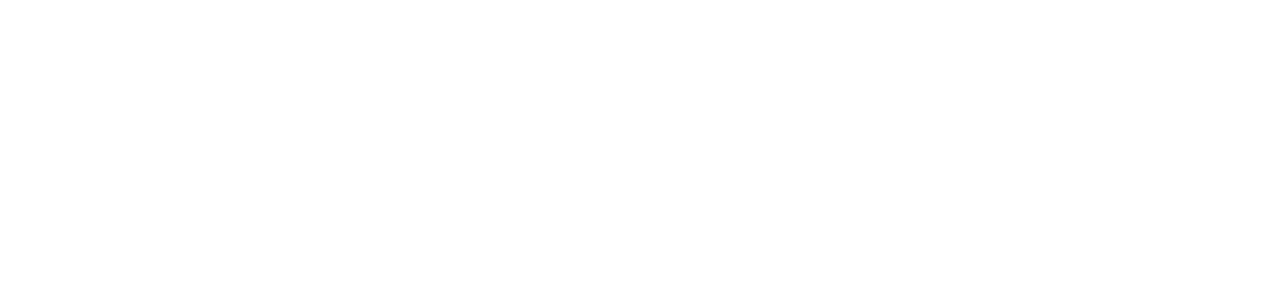
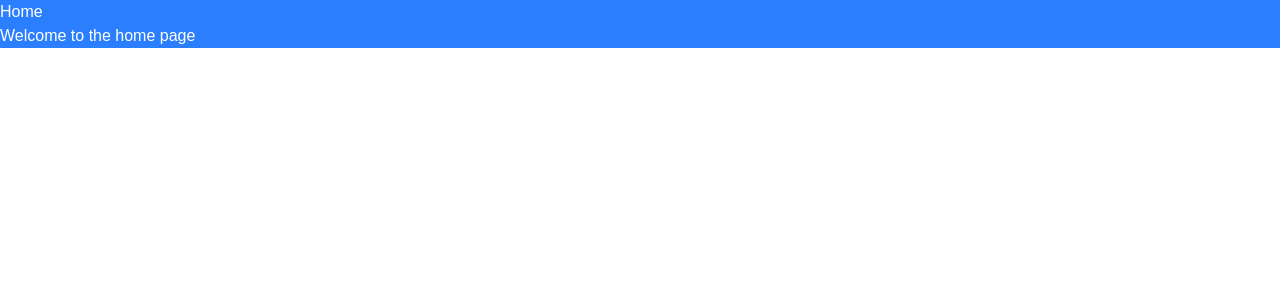
Before and after one commit to NOCKTOWL/appify-devs-test, a Next.js app: page / in a window 1280 px wide. Shown: the top 300 px of the page. Built offline with nearby package versions, Linux system fonts and the light colour scheme.

Commit message:
add home page layout with welcome message and styling

```diff
--- a/app/page.js
+++ b/app/page.js
@@ -1,5 +1,8 @@
-import Image from "next/image";
-
 export default function Home() {
-  return <div></div>;
+  return (
+    <div className="font-lg text-white bg-blue-500">
+      <h1>Home</h1>
+      <p>Welcome to the home page</p>
+    </div>
+  );
 }
```
